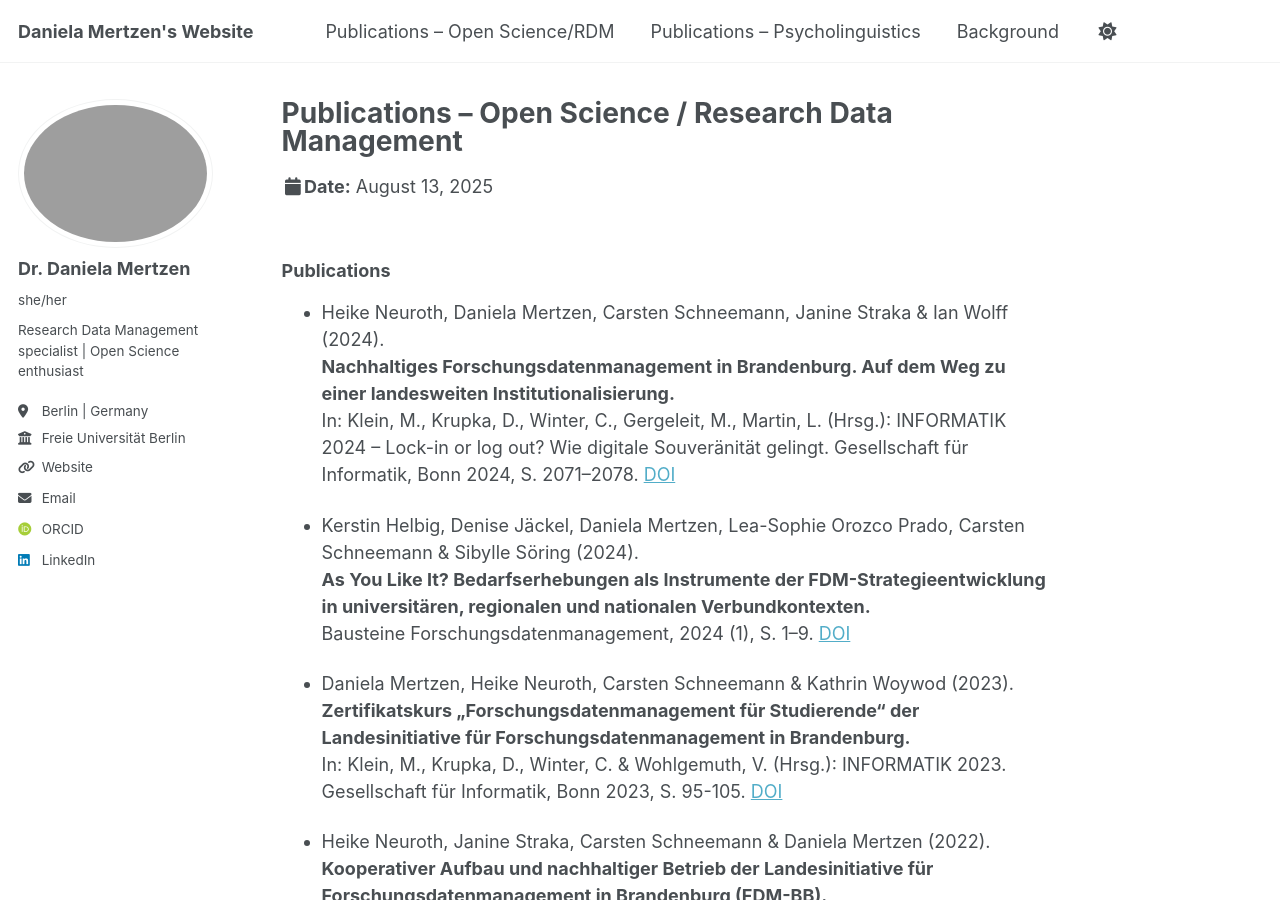
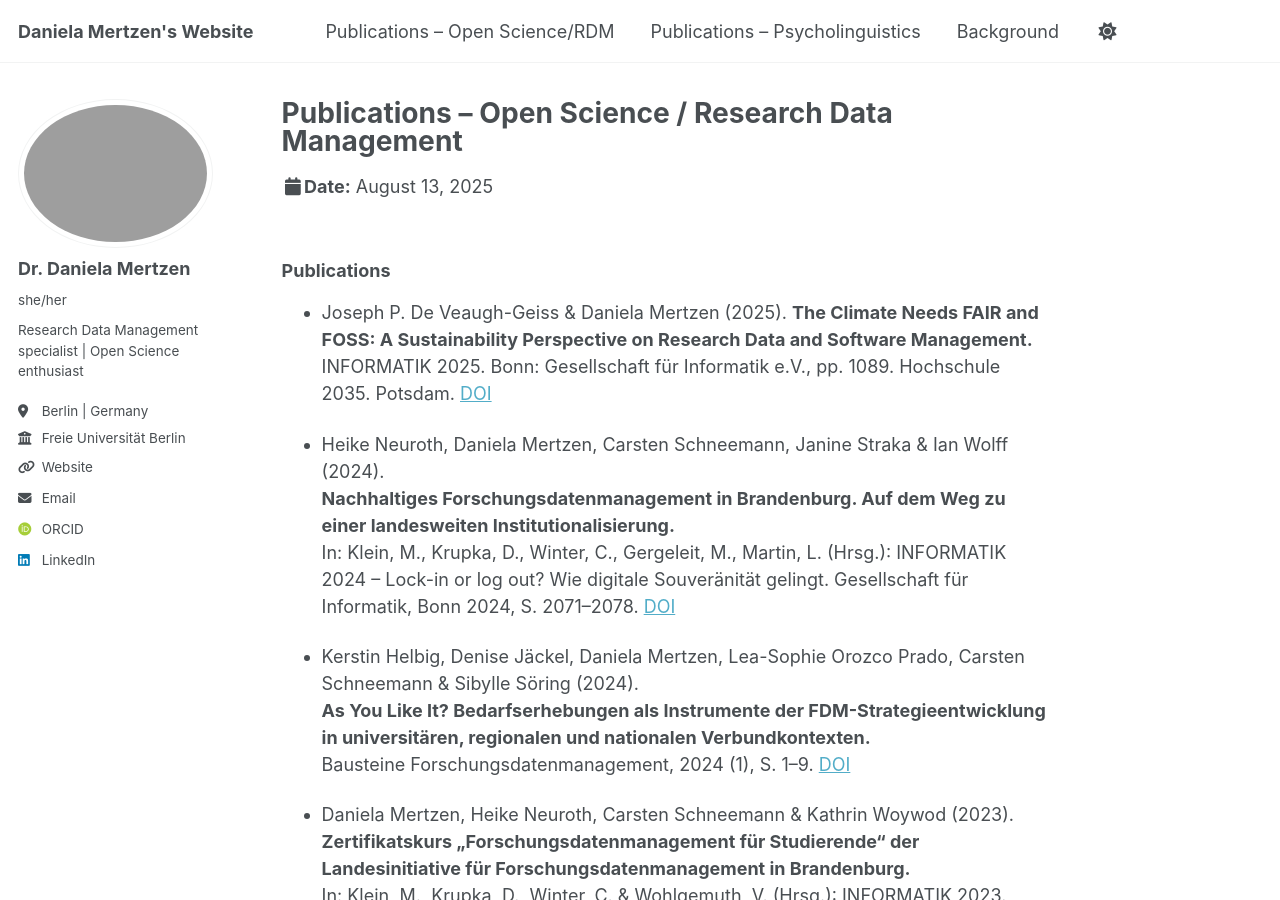
Before and after one commit to dmertzen/dmertzen.github.io, a Jekyll site: the page built from _talks/2025-08-13-publications-2.md, in a window 1280 px wide and 900 px high. Built offline with Jekyll 4.4.1, drawn with Linux system fonts in a browser that asks for light colours; some web fonts are replaced; a script that is not in the unit is left out.

Commit message:
Update 2025-08-13-publications-2.md INFORMATIK paper

```diff
--- a/_talks/2025-08-13-publications-2.md
+++ b/_talks/2025-08-13-publications-2.md
@@ -4,6 +4,9 @@ permalink: /talks/
 ---
 
 ### Publications
+
+- Joseph P. De Veaugh-Geiss & Daniela Mertzen (2025). **The Climate Needs FAIR and FOSS: A Sustainability Perspective on Research Data and Software Management.**
+  INFORMATIK 2025. Bonn: Gesellschaft für Informatik e.V., pp. 1089. Hochschule 2035. Potsdam. [DOI](https://doi.org/10.18420/inf2025_92)
 
 - Heike Neuroth, Daniela Mertzen, Carsten Schneemann, Janine Straka & Ian Wolff (2024).
   **Nachhaltiges Forschungsdatenmanagement in Brandenburg. Auf dem Weg zu einer landesweiten Institutionalisierung.**
```
